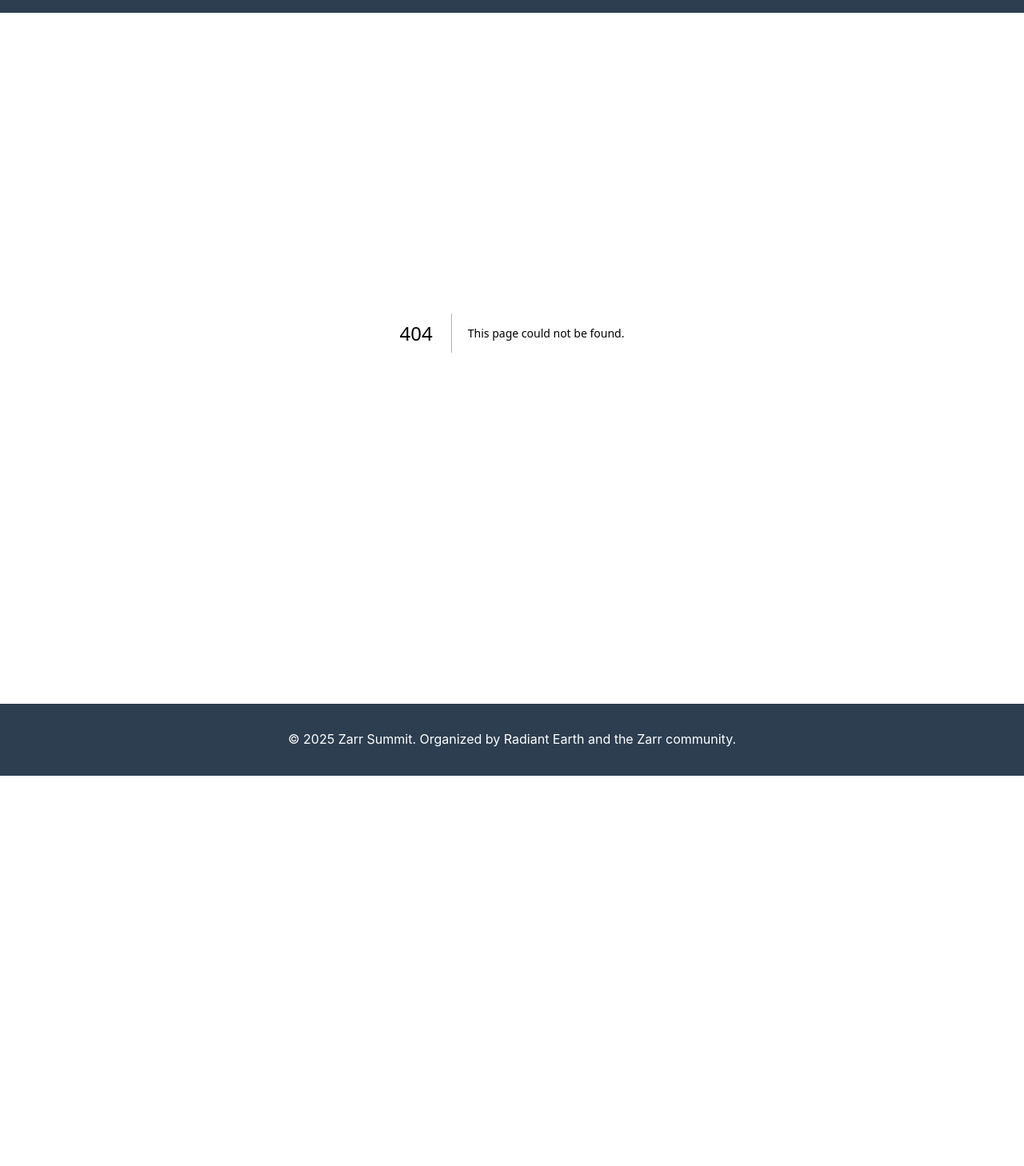
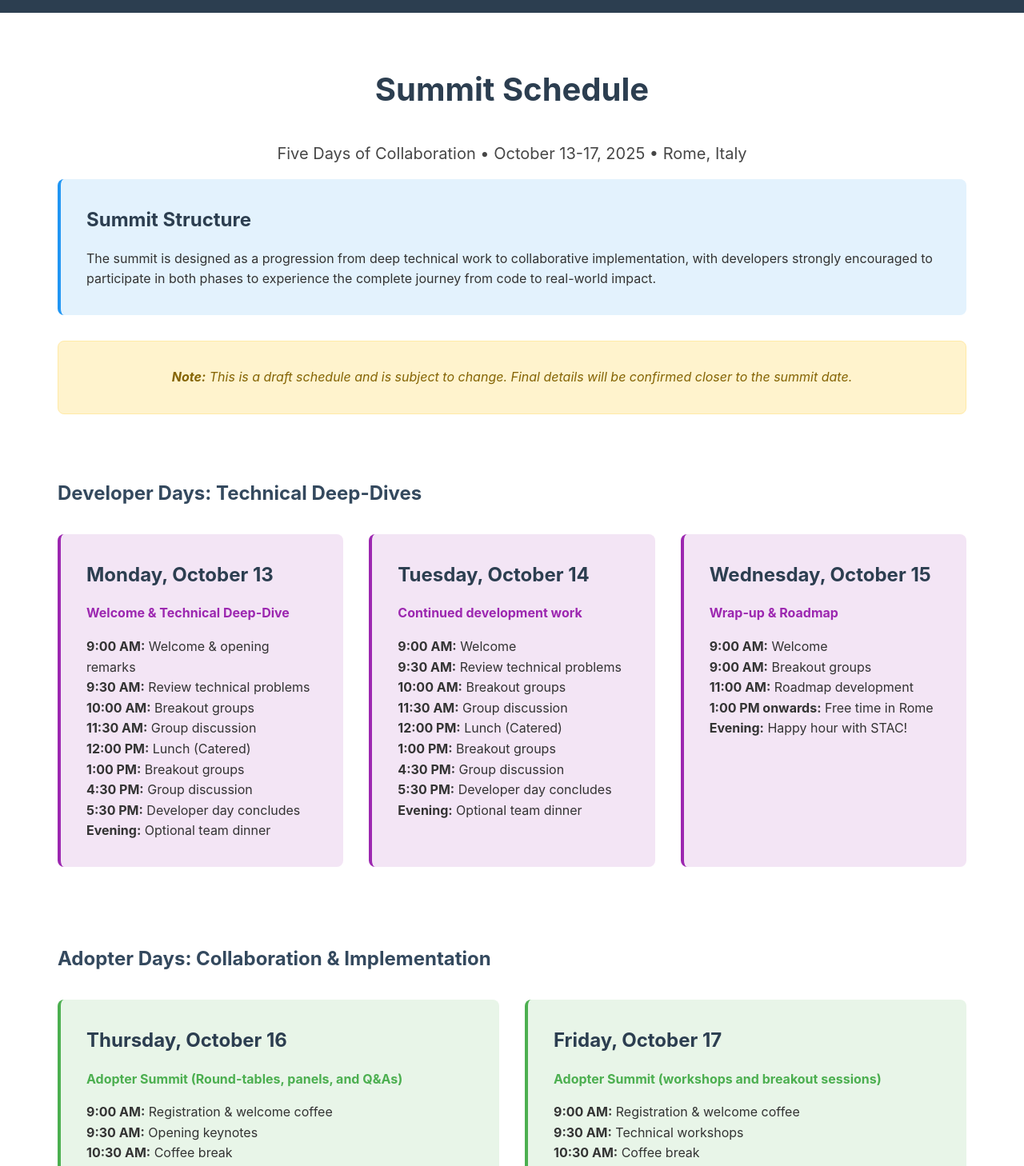
Before and after one commit to zarr-developers/zarr-summit-2025, a Next.js app: page /zarr-summit-2025/schedule in a window 1280 px wide. Before the commit this address had no page. Shown: the part 54-1512 px from the top of the page at 80% size. Before the commit the page ends 1024 px from the top, so only its background shows below. Built offline with nearby package versions, Linux system fonts and the light colour scheme.

Commit message:
Add draft schedule (#5)

```diff
--- a/app/layout.tsx
+++ b/app/layout.tsx
@@ -39,6 +39,9 @@ export default function RootLayout({
                   <a href="/zarr-summit-2025/location">Location</a>
                 </li>
                 <li>
+                  <a href="/zarr-summit-2025/schedule">Schedule</a>
+                </li>
+                <li>
                   <a
                     href="/zarr-summit-2025/register"
                     className="register-link"
--- /dev/null
+++ b/app/schedule/page.tsx
@@ -0,0 +1,240 @@
+export default function Schedule() {
+  return (
+    <div className="container">
+      <section className="section">
+        <h2>Summit Schedule</h2>
+        <div
+          className="hero-subtitle"
+          style={{ textAlign: "center", marginBottom: "1rem" }}
+        >
+          Five Days of Collaboration • October 13-17, 2025 • Rome, Italy
+        </div>
+
+        <div className="card highlight-card" style={{ marginBottom: "2rem" }}>
+          <h3>Summit Structure</h3>
+          <p>
+            The summit is designed as a progression from deep technical work to
+            collaborative implementation, with developers strongly encouraged to
+            participate in both phases to experience the complete journey from
+            code to real-world impact.
+          </p>
+        </div>
+
+        <div
+          className="card"
+          style={{
+            backgroundColor: "#fff3cd",
+            border: "1px solid #ffeaa7",
+            marginBottom: "1rem",
+            textAlign: "center",
+          }}
+        >
+          <p style={{ margin: "0", fontStyle: "italic", color: "#856404" }}>
+            <strong>Note:</strong> This is a draft schedule and is subject to
+            change. Final details will be confirmed closer to the summit date.
+          </p>
+        </div>
+        <div
+          className="section"
+          style={{ marginTop: "0rem", marginBottom: "0rem" }}
+        >
+          <h3>Developer Days: Technical Deep-Dives</h3>
+          <div className="grid grid-3">
+            <div className="card developer-card">
+              <h3>Monday, October 13</h3>
+              <h4 style={{ color: "#9c27b0", marginBottom: "1rem" }}>
+                Welcome & Technical Deep-Dive
+              </h4>
+              <p>
+                <strong>9:00 AM:</strong> Welcome & opening remarks
+              </p>
+              <p>
+                <strong>9:30 AM:</strong> Review technical problems
+              </p>
+              <p>
+                <strong>10:00 AM:</strong> Breakout groups
+              </p>
+              <p>
+                <strong>11:30 AM:</strong> Group discussion
+              </p>
+              <p>
+                <strong>12:00 PM:</strong> Lunch (Catered)
+              </p>
+              <p>
+                <strong>1:00 PM:</strong> Breakout groups
+              </p>
+              <p>
+                <strong>4:30 PM:</strong> Group discussion
+              </p>
+              <p>
+                <strong>5:30 PM:</strong> Developer day concludes
+              </p>
+              <p>
+                <strong>Evening:</strong> Optional team dinner
+              </p>
+            </div>
+            <div className="card developer-card">
+              <h3>Tuesday, October 14</h3>
+              <h4 style={{ color: "#9c27b0", marginBottom: "1rem" }}>
+                Continued development work
+              </h4>
+              <p>
+                <strong>9:00 AM:</strong> Welcome
+              </p>
+              <p>
+                <strong>9:30 AM:</strong> Review technical problems
+              </p>
+              <p>
+                <strong>10:00 AM:</strong> Breakout groups
+              </p>
+              <p>
+                <strong>11:30 AM:</strong> Group discussion
+              </p>
+              <p>
+                <strong>12:00 PM:</strong> Lunch (Catered)
+              </p>
+              <p>
+                <strong>1:00 PM:</strong> Breakout groups
+              </p>
+              <p>
+                <strong>4:30 PM:</strong> Group discussion
+              </p>
+              <p>
+                <strong>5:30 PM:</strong> Developer day concludes
+              </p>
+              <p>
+                <strong>Evening:</strong> Optional team dinner
+              </p>
+            </div>
+            <div className="card developer-card">
+              <h3>Wednesday, October 15</h3>
+              <h4 style={{ color: "#9c27b0", marginBottom: "1rem" }}>
+                Wrap-up & Roadmap
+              </h4>
+              <p>
+                <strong>9:00 AM:</strong> Welcome
+              </p>
+              <p>
+                <strong>9:00 AM:</strong> Breakout groups
+              </p>
+              <p>
+                <strong>11:00 AM:</strong> Roadmap development
+              </p>
+              <p>
+                <strong>1:00 PM onwards:</strong> Free time in Rome
+              </p>
+              <p>
+                <strong>Evening:</strong> Happy hour with STAC!
+              </p>
+            </div>
+          </div>
+        </div>
+        <div
+          className="section"
+          style={{ marginTop: "0", marginBottom: "0", paddingTop: "0" }}
+        >
+          <h3>Adopter Days: Collaboration & Implementation</h3>
+          <div className="grid grid-2">
+            <div className="card adopter-card">
+              <h3>Thursday, October 16</h3>
+              <h4 style={{ color: "#4caf50", marginBottom: "1rem" }}>
+                Adopter Summit (Round-tables, panels, and Q&As)
+              </h4>
+
+              <p>
+                <strong>9:00 AM:</strong> Registration & welcome coffee
+              </p>
+              <p>
+                <strong>9:30 AM:</strong> Opening keynotes
+              </p>
+              <p>
+                <strong>10:30 AM:</strong> Coffee break
+              </p>
+              <p>
+                <strong>11:00 AM:</strong> Zarr leaders panel
+              </p>
+              <p>
+                <strong>12:00 PM:</strong> Lunch (catered)
+              </p>
+              <p>
+                <strong>1:00 PM:</strong> Technical presentations
+              </p>
+              <p>
+                <strong>3:00 PM:</strong> Coffee break
+              </p>
+              <p>
+                <strong>3:30 PM:</strong> Q&A with core developers
+              </p>
+              <p>
+                <strong>4:00 PM:</strong> Adopter lightning talks
+              </p>
+              <p>
+                <strong>4:45 PM:</strong> Wrap up & workshop previews
+              </p>
+              <p>
+                <strong>5:00 PM:</strong> Day conclusion
+              </p>
+            </div>
+            <div className="card adopter-card">
+              <h3>Friday, October 17</h3>
+              <h4 style={{ color: "#4caf50", marginBottom: "1rem" }}>
+                Adopter Summit (workshops and breakout sessions)
+              </h4>
+
+              <p>
+                <strong>9:00 AM:</strong> Registration & welcome coffee
+              </p>
+              <p>
+                <strong>9:30 AM:</strong> Technical workshops
+              </p>
+              <p>
+                <strong>10:30 AM:</strong> Coffee break
+              </p>
+              <p>
+                <strong>11:00 AM:</strong> Technical workshops (continued)
+              </p>
+              <p>
+                <strong>12:00 PM:</strong> Lunch (catered)
+              </p>
+              <p>
+                <strong>1:00 PM:</strong> Breakout sessions
+              </p>
+              <p>
+                <strong>3:00 PM:</strong> Coffee break
+              </p>
+              <p>
+                <strong>3:30 PM:</strong> Zarr community planning
+              </p>
+              <p>
+                <strong>4:15 PM:</strong> Closing remarks
+              </p>
+              <p>
+                <strong>4:30 PM:</strong> Summit conclusion
+              </p>
+            </div>
+          </div>
+        </div>
+
+        <div
+          style={{
+            textAlign: "center",
+            marginTop: "0rem",
+            padding: "2rem",
+            backgroundColor: "#e3f2fd",
+            borderRadius: "8px",
+          }}
+        >
+          <h3 style={{ color: "#1976d2", marginBottom: "1rem" }}>
+            Important Dates
+          </h3>
+          <p style={{ fontSize: "1.1rem" }}>
+            <strong>Registration Deadline:</strong> September 12, 2025
+          </p>
+          <p>
+            <strong>Pre-summit Materials Distribution:</strong> October 6, 2025
+          </p>
+        </div>
+      </section>
+    </div>
+  );
+}
```
